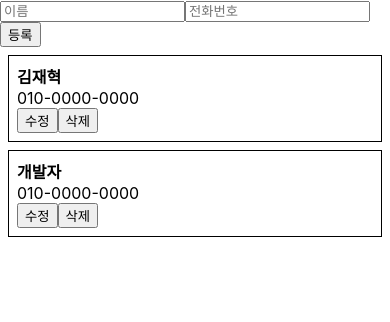
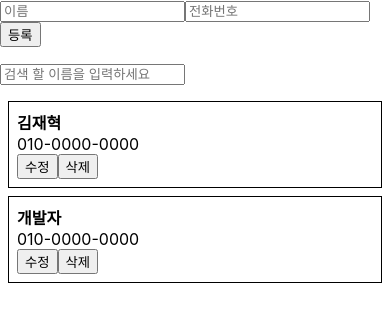
Before and after one commit to JHyeok/react-study, a React (Create React App) app: page / in a window 390 px wide. Shown: the top 322 px of the page. Built offline with nearby package versions, Linux system fonts and the light colour scheme.

Commit message:
Phone-Book study completed

```diff
--- a/src/App.js
+++ b/src/App.js
@@ -16,19 +16,25 @@
         name: '개발자',
         phone: '010-0000-0000'
       }
-    ]
+    ],
+    keyword: ''
+  }
+  handleChange = (e) => {
+    this.setState({
+      keyword: e.target.value
+    });
   }
   handleCreate = (data) => {
     const { information } = this.state;
     this.setState({
       information: information.concat({ id: this.id++, ...data })
-    })
+    });
   }
   handleRemove = (id) => {
     const { information } = this.state;
     this.setState({
       information: information.filter(info => info.id !== id)
-    })
+    });
   }
   handleUpdate = (id, data) => {
     const { information } = this.state;
@@ -38,16 +44,28 @@
         ? { ...info, ...data }  // 새 객체 만들어서 기존의 값과 전달받은 data 값 덮어씀
         : info  // 기존 값 유지
       )
-    })
+    });
   }
   render() {
+    const { information, keyword } = this.state;
+    const filteredList = information.filter(
+      info => info.name.indexOf(keyword) !== -1
+    );
+
     return (
       <div>
         <PhoneForm
         onCreate={this.handleCreate}
         />
+        <p>
+          <input
+          placeholder="검색 할 이름을 입력하세요"
+          onChange={this.handleChange}
+          value={keyword}
+          />
+        </p>
         <PhoneInfoList
-        data={this.state.information}
+        data={filteredList}
         onRemove={this.handleRemove}
         onUpdate={this.handleUpdate}
         />
--- a/src/components/PhoneForm.js
+++ b/src/components/PhoneForm.js
@@ -8,7 +8,7 @@
   handleChange = (e) => {
     this.setState({
       [e.target.name]: e.target.value,
-    })
+    });
   }
   handleSubmit = (e) => {
     e.preventDefault();
@@ -16,7 +16,7 @@
     this.setState({
       name: '',
       phone: ''
-    })
+    });
   }
   render() {
     return (
--- a/src/components/PhoneInfo.js
+++ b/src/components/PhoneInfo.js
@@ -13,6 +13,14 @@
     editing: false,
     name: '',
     phone: ''
+  }
+
+  shouldComponentUpdate(nextProps, nextState) {
+    if (!this.state.editing && !nextState.editing &&
+      nextProps.info === this.props.info) {
+      return false;
+    }
+    return true;
   }
 
   handleRemove = () => {
--- a/src/components/PhoneInfoList.js
+++ b/src/components/PhoneInfoList.js
@@ -6,6 +6,10 @@
     data: [],
     onRemove: () => console.warn('onRemove not defined'),
     onUpdate: () => console.warn('onUpdate not defined'),
+  }
+
+  shouldComponentUpdate(nextProps, nextState) {
+    return nextProps.data !== this.props.data;
   }
 
   render() {
```
